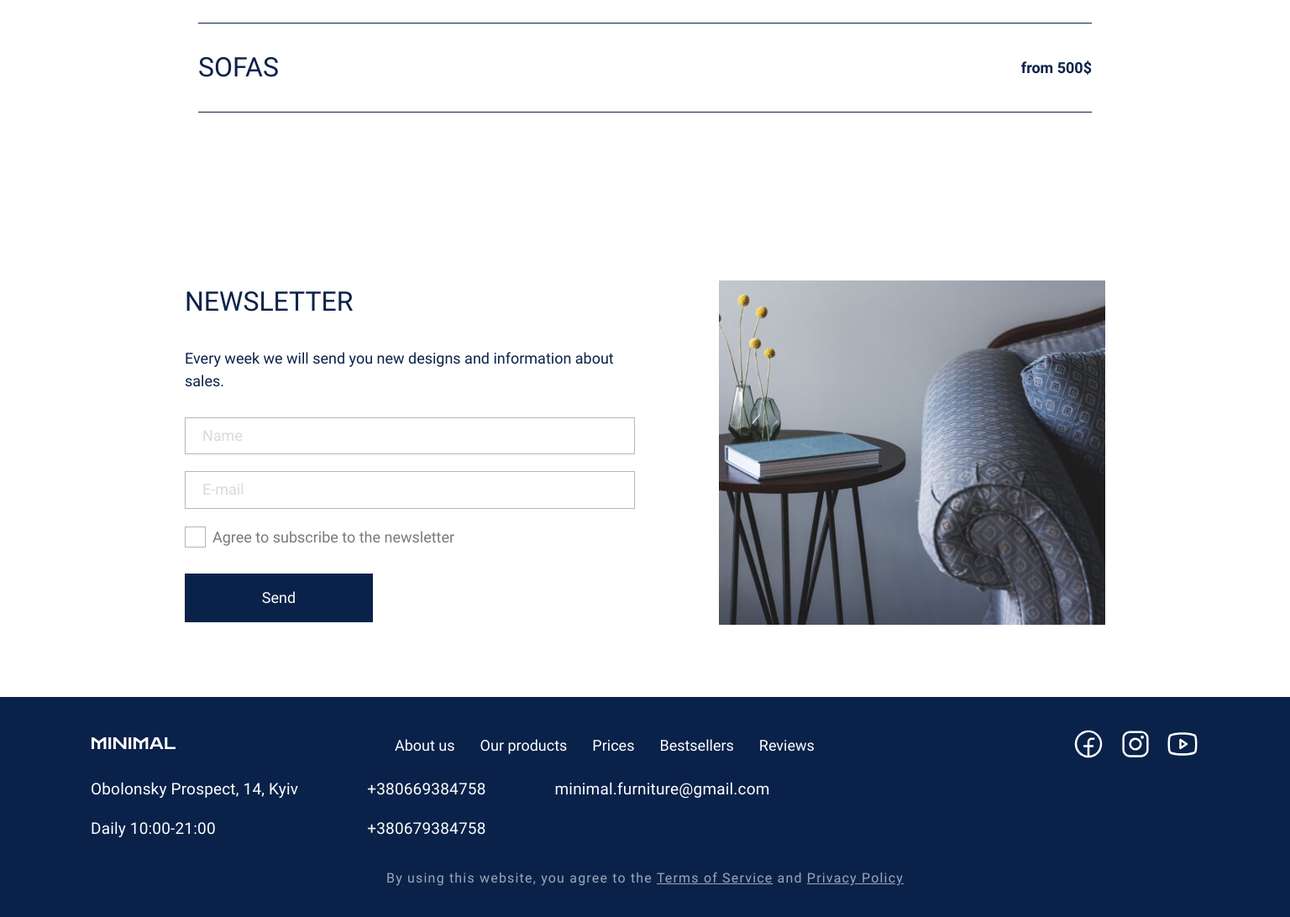
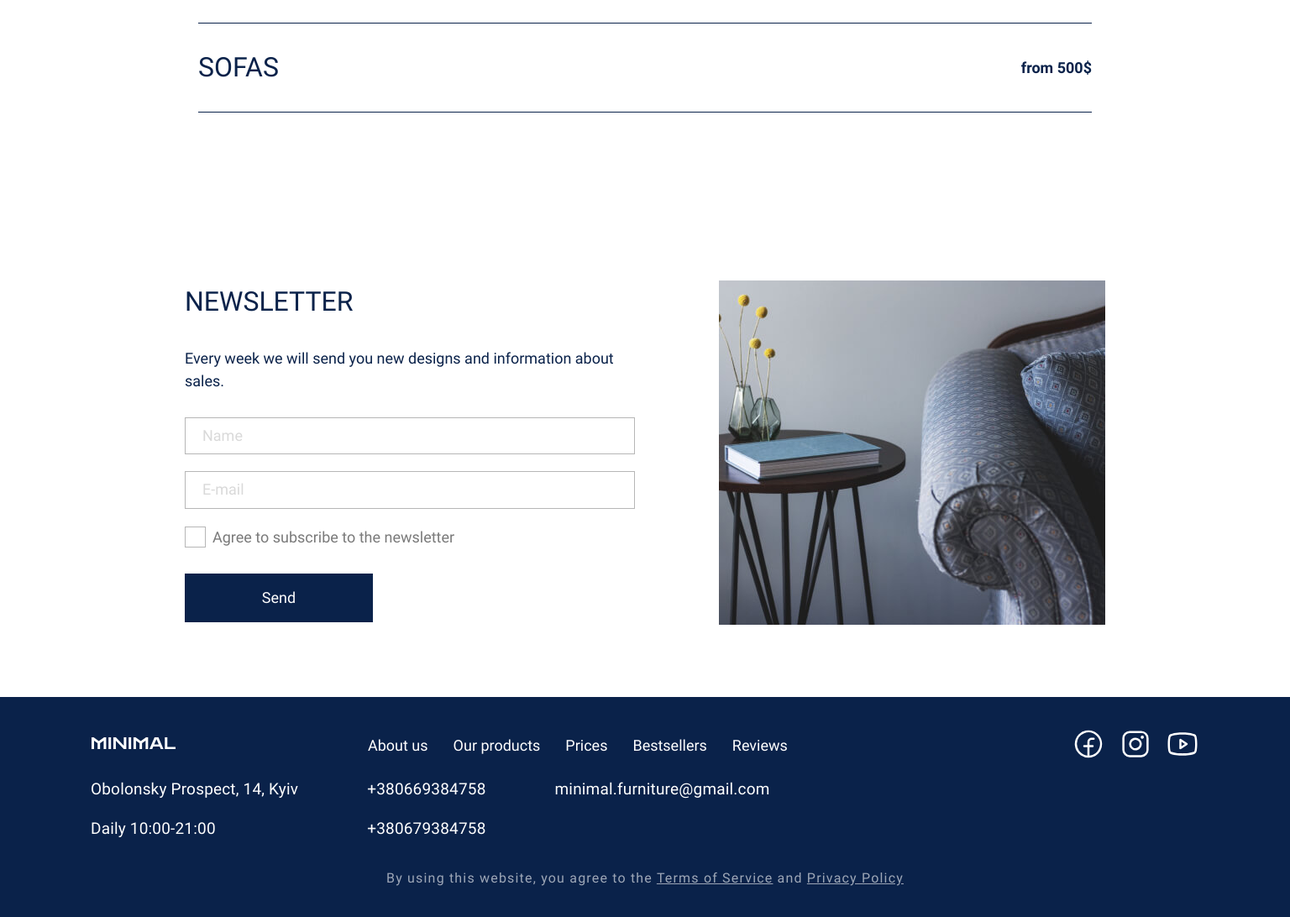
Before and after one commit to nahirniy/Best-Full-Stack-Team-10, a website built with Vite: page src/index.html in a window 1536 px wide. Shown: the part 378-1470 px from the top of the page at 84% size. Built offline with nearby package versions, Linux system fonts and the light colour scheme.

Commit message:
fixed footer menu width

```diff
--- a/src/css/footer.css
+++ b/src/css/footer.css
@@ -311,7 +311,7 @@
     .footer-menu {
         justify-content: normal;
         display: inline-flex;
-        width: 518px;
+        width: 550px;
         align-items: center;
         gap: 30px;
         padding: 0;
```
